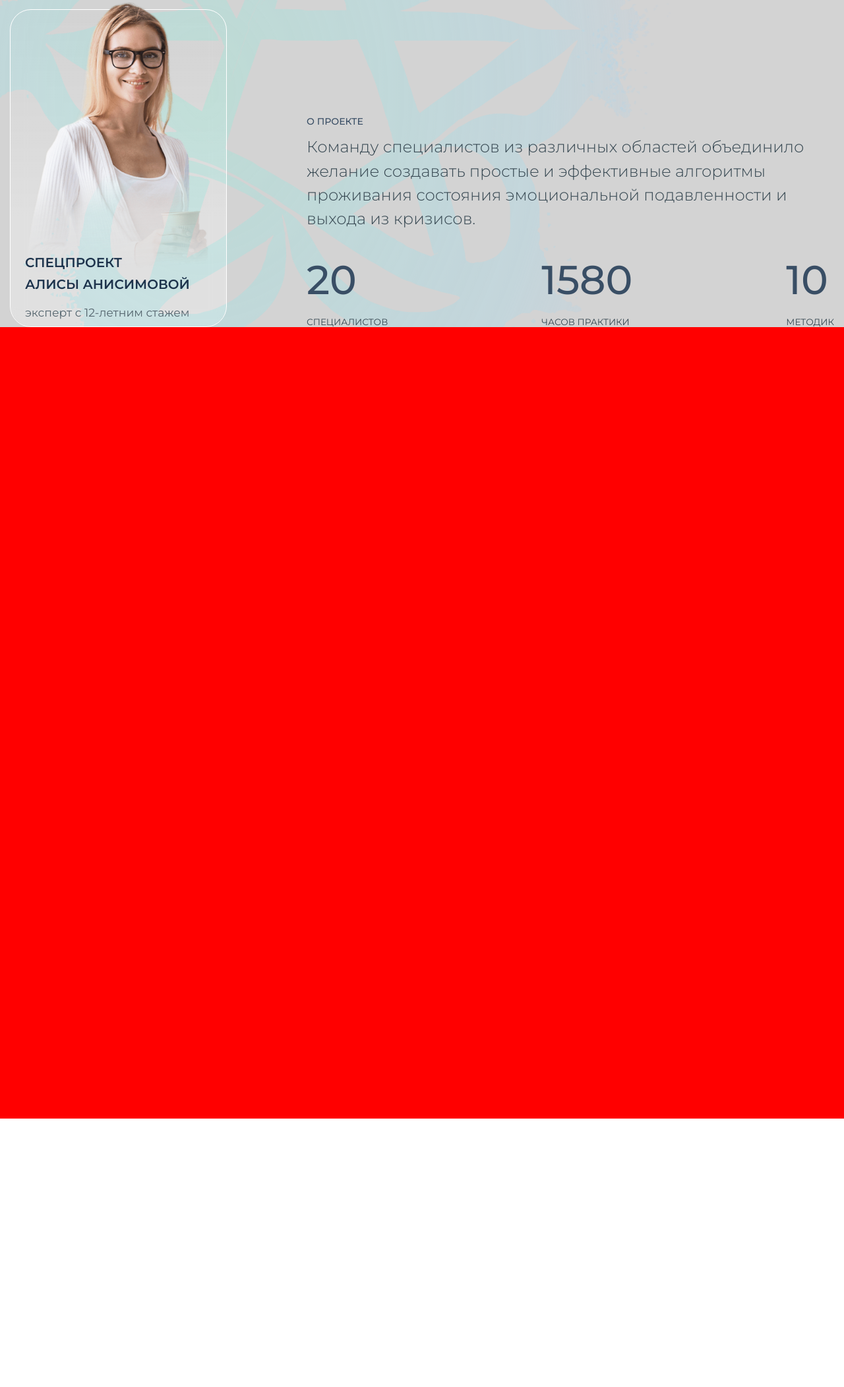
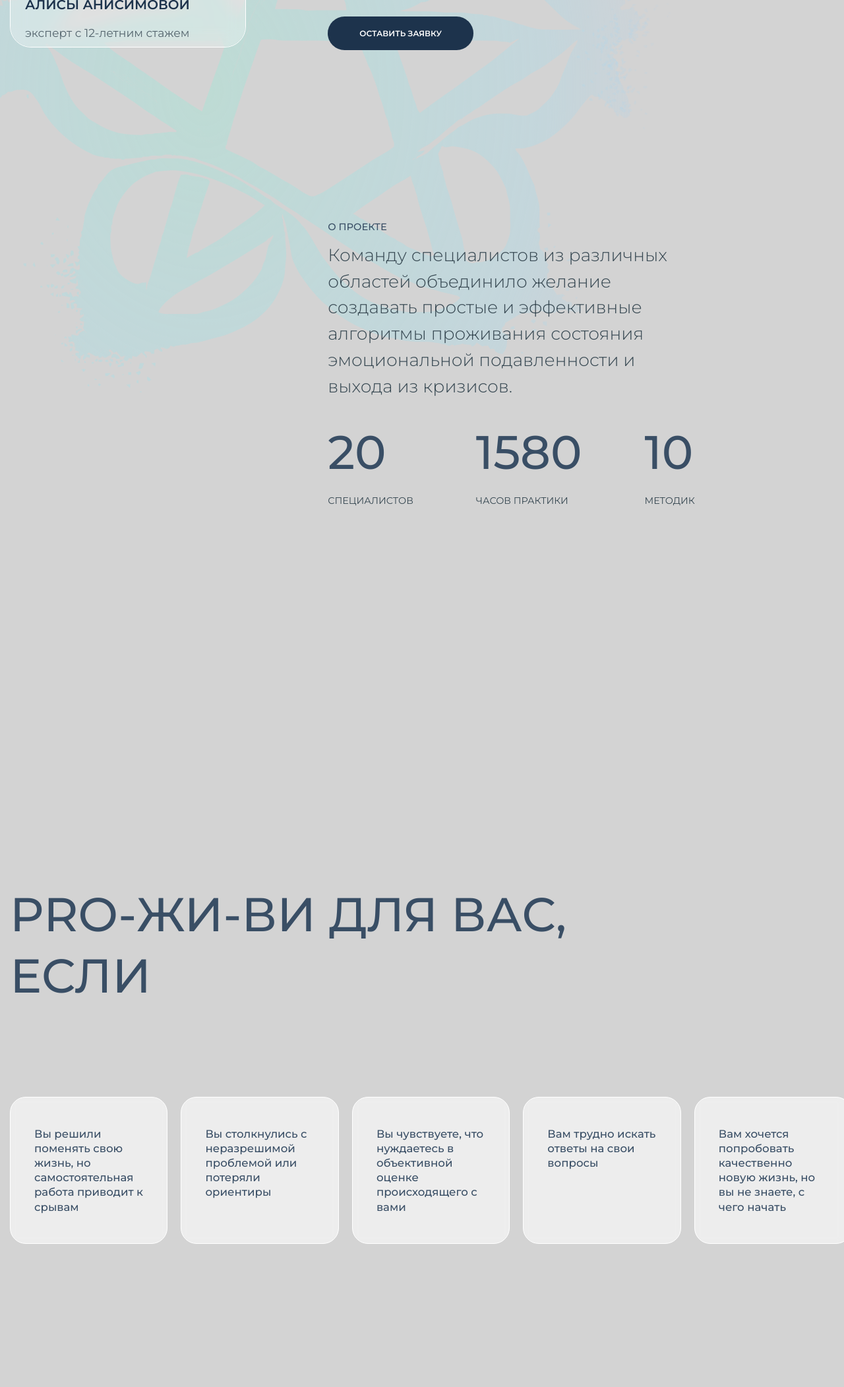
Before and after one commit to Dron245/pro-zhi-vi, a website built with webpack: page src/index.html in a window 1280 px wide. Shown: the part 662-2765 px from the top of the page at 66% size. Before the commit the page ends 2358 px from the top, so only its background shows below. Built offline with nearby package versions, Linux system fonts and the light colour scheme; files whose address does not match are found by name.

Commit message:
1810-2354

```diff
--- a/src/index.html
+++ b/src/index.html
@@ -46,7 +46,28 @@
 						</div>
 					</div>
 				</section>
-				<section class="page__reason reason" data-watch style="height: 1200px; background-color: red;"></section>
+				<section class="page__reasons reasons">
+					<div class="reason__container">
+						<h2 class="reasons__title title">Pro-Жи-Ви для вас, если </h2>
+						<div class="reasons__content">
+							<div class="reasons__item">
+								<p class="reasons__text">Вы решили поменять свою жизнь, но самостоятельная работа приводит к срывам</p>
+							</div>
+							<div class="reasons__item">
+								<p class="reasons__text">Вы столкнулись с неразрешимой проблемой или потеряли ориентиры</p>
+							</div>
+							<div class="reasons__item">
+								<p class="reasons__text">Вы чувствуете, что нуждаетесь в объективной оценке происходящего с вами</p>
+							</div>
+							<div class="reasons__item">
+								<p class="reasons__text">Вам трудно искать ответы на свои вопросы</p>
+							</div>
+							<div class="reasons__item">
+								<p class="reasons__text">Вам хочется попробовать качественно новую жизнь, но вы не знаете, с чего начать</p>
+							</div>
+						</div>
+					</div>
+				</section>
 			</main>
 			@@include('html/_footer.htm',{})
 		</div>
--- a/src/js/files/script.js
+++ b/src/js/files/script.js
@@ -18,17 +18,17 @@ const mask = IMask(element, maskOptions);
 	// mainBlock.classList.toggle('scroll')
 // 	console.log('123');
 // }
-document.addEventListener("DOMContentLoaded", ready);
+// document.addEventListener("DOMContentLoaded", ready);
 
-function ready() {
-	const doctorData = document.querySelector('.doctor-data');
-const doctorDataChord = doctorData.offsetTop + doctorData.clientHeight
-console.log(doctorDataChord);
-const reason = document.querySelector('.reason');
-const reasonChord = reason.offsetTop;
-console.log(reasonChord);
-if (doctorDataChord == reasonChord) {
-	console.log('123');
+// function ready() {
+// 	const doctorData = document.querySelector('.doctor-data');
+// const doctorDataChord = doctorData.offsetTop + doctorData.clientHeight
+// console.log(doctorDataChord);
+// const reason = document.querySelector('.reasons');
+// const reasonChord = reason.offsetTop;
+// console.log(reasonChord);
+// if (doctorDataChord == reasonChord) {
+// 	console.log('123');
 
-}
-}
+// }
+// }
--- a/src/scss/home.scss
+++ b/src/scss/home.scss
@@ -11,7 +11,7 @@
 		@media (max-width:$mobile){
 			 margin-top: 30px;
 		}
-		// @include adaptiveValue("margin-bottom", 360, 80,1758,768,1);
+		// @include adaptiveValue("margin-bottom", 360, 80,1548,768,1);
 	}
 }
 .main-block {
@@ -31,19 +31,24 @@
 	}
 
 	&__doctor-data {
+
+
 		// position: sticky;
 		// flex: 0 0 27.648579%; /* 428/1548 */
-		position: fixed;
 
 		// width: 426px;
-		@include adaptiveValue("width", 428, 223,1758,768,1);
+		@include adaptiveValue("width", 428, 223,1548,768,1);
 		border-radius: 32px;
 		border: 1px solid #FFF;
 		@media (max-width:$tablet){
 			position: relative;
+
 		}
 		@media (min-width:$tablet){
-
+			display: inline-block;
+			margin-right: 120px;
+			position: sticky;
+		bottom: 320px;
 			.scroll & {
 				position: absolute;
 				bottom: 0%;
@@ -78,9 +83,15 @@
 		position: relative;
 		z-index: 2;
 		width: 64%;
-		margin-left: auto;
+		// outline: 1px solid red;
+		@include adaptiveValue("width", 991, 361,1920,991.98,1);
+		// margin-left: auto;
+
 		@media (max-width:$tablet){
 			margin-left: 15px;
+		}
+		@media (min-width:$tablet){
+			  display: inline-block;
 		}
 		@media (max-width:$mobile){
 			 margin-left: 0;
@@ -91,7 +102,7 @@
 
 	&__title {
 		font-weight: 500;
-		@include adaptiveValue("font-size", 154, 56,1548,768,1);
+		@include adaptiveValue("font-size", 154, 56,1920,768,1);
 		line-height: 1.5;
 		color: $mainDark;
 		@media (min-width:$tablet){
@@ -121,7 +132,7 @@
 		@media (max-width:$mobile){
 			 width: 100%;
 		}
-		@include adaptiveValue("margin-bottom", 350, 50,1758,768,1);
+		@include adaptiveValue("margin-bottom", 350, 50,1548,768,1);
 	}
 
 	&__aboutproject {
@@ -182,7 +193,7 @@
 		font-weight: 500;
 		text-transform: uppercase;
 		line-height: math.div(48 , 16);
-		@include adaptiveValue("font-size", 16, 12,1758,768,1);
+		@include adaptiveValue("font-size", 16, 12,1548,768,1);
 		&:not(:last-child) {margin-bottom: 24px;}
 	}
 
@@ -190,9 +201,9 @@
 		font-weight: 300;
 		color: #364751;
 		line-height: 1.5;
-		@include adaptiveValue("font-size", 32, 16,1758,768,1);
+		@include adaptiveValue("font-size", 32, 16,1548,768,1);
 		&:not(:last-child) {
-			@include adaptiveValue("margin-bottom", 50, 35,1758,768,1);
+			@include adaptiveValue("margin-bottom", 50, 35,1548,768,1);
 		}
 	}
 
@@ -205,19 +216,19 @@
 	&__advantage {
 		display: flex;
 		flex-direction: column;
-		@include adaptiveValue("row-gap", 38, 16,1758,768,1);
+		@include adaptiveValue("row-gap", 38, 16,1548,768,1);
 	}
 
 	&__degrees {
 		font-weight: 500;
-		@include adaptiveValue("font-size", 96, 24,1758,768,1);
+		@include adaptiveValue("font-size", 96, 24,1548,768,1);
 		// line-height: 1.5;
 		text-transform: uppercase;
 	}
 
 	&__signature {
 		color: #364751;
-		@include adaptiveValue("font-size", 16, 11,1758,768,1);
+		@include adaptiveValue("font-size", 16, 11,1548,768,1);
 		@media (max-width:$mobile){
 			 font-weight: 300;
 		}
@@ -225,4 +236,78 @@
 	}
 }
 
-//====================================================================================================
+//=========HOME===========================================================================================
+
+.page {
+
+	&__reasons {
+		background: url('@img/reason/bg1.png') bottom / cover no-repeat;
+		padding-top: 120px;
+		//  @include adaptiveValue("margin-top", 360, 80,1548,768,1);
+		position: relative;
+		z-index: 21;
+		@media (max-width:$tablet){
+			margin-top: 80px;
+			padding-top: 0;
+		}
+	}
+}
+.reasons {
+
+	&__title {
+		padding-right: 400px;
+		@media (max-width:$tablet){
+			padding-right: 36%;
+		}
+		@include adaptiveValue("margin-bottom", 186, 40,1548,768,1);
+	}
+
+	&__content {
+		display: flex;
+		align-items: stretch;
+		overflow-x: auto;
+		// justify-content: center;
+		// flex-wrap: wrap;
+		@include adaptiveValue("padding-bottom", 300, 60,1548,768,1);
+		gap: 20px;
+
+		@media (max-width:$tablet){
+			 gap: 11px;
+
+		}
+	}
+
+	&__item {
+		flex: 0 0 18.93%;
+		// height: 100%;
+		padding: 44px 36px;
+		border-radius: 24px;
+		border: 1px solid #FFF;
+		background: rgba(255, 255, 255, 0.60);
+		backdrop-filter: blur(4px);
+		@media (max-width:$mobile){
+			 padding: 24px;
+			 flex: 0 0 50%;
+		}
+		@media (max-width:$mobileSmall){
+			 flex: 0 0 75%;
+		}
+	}
+
+	&__text {
+		font-weight: 500;
+		color: #394E65;
+		line-height: 1.333;
+		@include adaptiveValue("font-size", 18, 14,1548,768,1);
+	}
+}
+.reason {
+
+	&__container {
+		@media (max-width:$pc){
+			padding-right: 0;
+		}
+	}
+}
+.title {
+}
```
Also changed, not shown: src/js/libs/watcher.js, 2 other files.
